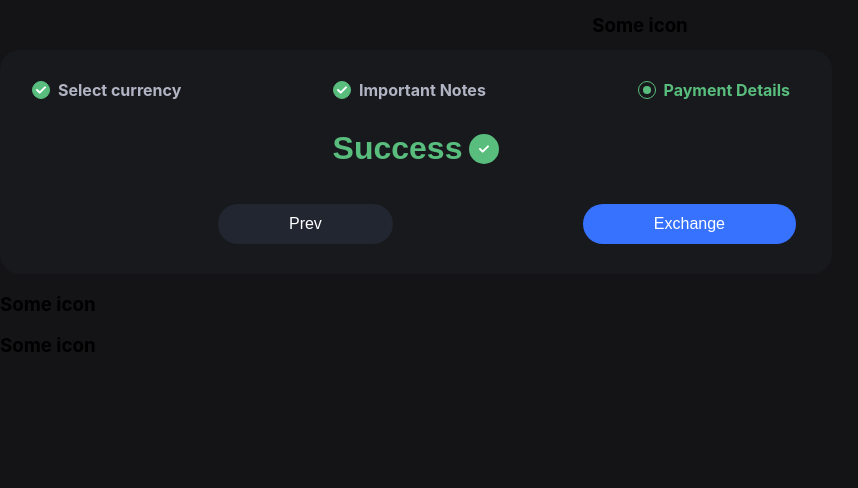
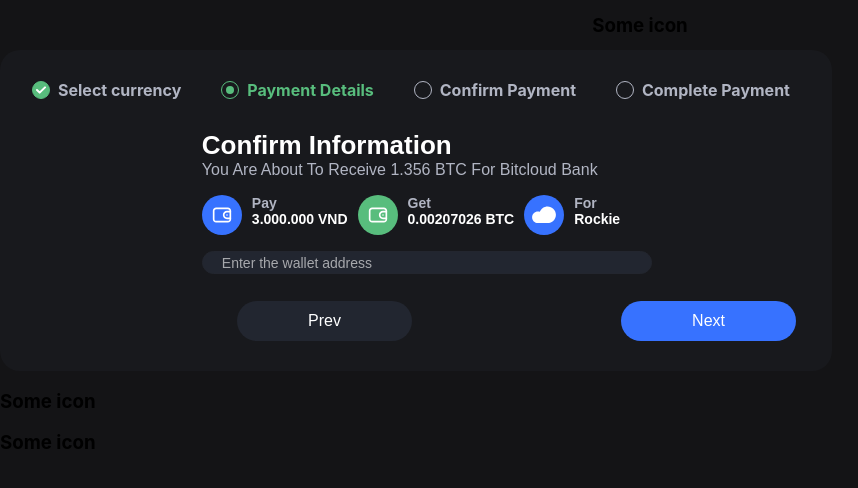
Before and after one commit to StepanenkoDmytro/crypto-exchanger-client, a React (Create React App) app: page / in a window 1280 px wide. Both pictures are taken after a click on the element "Payment Details". Shown: the top 488 px of the page, without its empty margins (0-858 px from the left). Built offline with nearby package versions, Linux system fonts and the light colour scheme.

Commit message:
refactor steps: add new step; basic css for second step

```diff
--- a/src/App.css
+++ b/src/App.css
@@ -11,6 +11,14 @@
 
 body {
   background-color: var(--bg);
+}
+
+p {
+  margin: 0;
+}
+
+ul {
+  list-style-type: none;
 }
 
 .box {
--- a/src/App.tsx
+++ b/src/App.tsx
@@ -1,12 +1,13 @@
 import { useState } from 'react';
 import './App.css';
 import Stepper from './components/stepper/Stepper';
-import SecondStep from './components/stepper/components/SecondStep';
+import ExchangeDetailsStep from './components/stepper/components/ExchangeDetailsStep';
 import SimpleExchangerStep from './components/stepper/components/SimpleExchangerStep';
 import SuccessExchangeStep from './components/stepper/components/SuccessExchangeStep';
 import Header from './components/ui/Header';
 import Footer from './components/ui/Footer';
 import Partners from './components/ui/Partners';
+import PaymentStep from './components/stepper/components/PaymentStep';
 
 function App() {
 	const [formValue, setFormValue] = useState({});
@@ -15,8 +16,9 @@ function App() {
 
 	const steps = [
 		{order: 1, title: 'Select currency', content: <SimpleExchangerStep  />},
-		{order: 2, title: 'Important Notes', content: <SecondStep />},
-		{order: 3, title: 'Payment Details', content: <SuccessExchangeStep />},
+		{order: 2, title: 'Payment Details', content: <ExchangeDetailsStep />},
+		{order: 3, title: 'Confirm Payment', content: <PaymentStep />},
+		{order: 4, title: 'Complete Payment', content: <SuccessExchangeStep />},
 	];
 
 	// const handleConfirm = async () => {
--- a/src/components/stepper/Stepper.tsx
+++ b/src/components/stepper/Stepper.tsx
@@ -14,7 +14,7 @@ const Stepper = (props: any) => {
 		setActiveStep(props.activeStep);
 	}, [props.activeStep])
 
-	const totalSteps = 3;
+	const totalSteps = 4;
 
 	const goNext = () => {
 		if (activeStep < totalSteps) {
--- /dev/null
+++ b/src/components/stepper/components/ExchangeDetailsStep.css
@@ -0,0 +1,52 @@
+.exchange-details {
+    color: var(--onsurface);
+}
+
+.exchange-details__primary-text {
+    font-size: 26px;
+    font-weight: 700;
+}
+
+.exchange-details__text {
+    color: var(--gray);
+}
+
+.exchange-details__presentation  {
+    display: flex;
+    justify-content: space-between;
+    flex-wrap: wrap;
+    padding: 0;
+}
+
+.exchange-details__presentation li {
+    display: flex;
+    margin-right: 10px;
+}
+
+.exchange-details__presentation li:nth-child(2) .exchange-details__icon {
+    background: var(--success);
+}
+
+.exchange-details__icon {
+    width: 40px;
+    height: 40px;
+    border-radius: 50%;
+    background: var(--primary);
+    display: flex;
+    align-items: center;
+    justify-content: center;
+    margin-right: 10px;
+}
+
+.exchange-details__content {
+    font-size: 14px;
+    font-weight: 700;
+}
+
+.exchange-details__content p {
+    color: var(--gray);
+}
+
+.exchange-details__content-value {
+    color: var(--onsurface)!important;
+}
--- /dev/null
+++ b/src/components/stepper/components/ExchangeDetailsStep.tsx
@@ -0,0 +1,48 @@
+import './ExchangeDetailsStep.css';
+import forIcon from '../../../assets/for.svg';
+import walletIcon from '../../../assets/wallet.svg';
+import Input from '../../forms/Input';
+
+const ExchangeDetailsStep: React.FC = () => {
+    return (
+        <div className="exchange-details">
+            <p className="exchange-details__primary-text">Confirm Information</p>
+            <p className="exchange-details__text">You Are About To Receive 1.356 BTC For Bitcloud Bank</p>
+            <ul className="exchange-details__presentation">
+                <li>
+                    <div className="exchange-details__icon">
+                        <img src={walletIcon} alt="svg" />
+                    </div>
+                    <div className="exchange-details__content">
+                        <p>Pay</p>
+                        <p className="exchange-details__content-value">3.000.000 VND</p>
+                    </div>
+                </li>
+                <li>
+                    <div className="exchange-details__icon">
+                        <img src={walletIcon} alt="svg" />
+                    </div>
+                    <div className="exchange-details__content">
+                        <p>Get</p>
+                        <p className="exchange-details__content-value">0.00207026 BTC</p>
+                    </div>
+                </li>
+                <li>
+                    <div className="exchange-details__icon">
+                        <img src={forIcon} alt="svg" />
+                    </div>
+                    <div className="exchange-details__content">
+                        <p>For</p>
+                        <p className="exchange-details__content-value">Rockie</p>
+                    </div>
+                </li>
+            </ul>
+            <Input type={'text'}
+					   label={'Enter the wallet address'}
+					   value=""/>
+        </div>
+    );
+}
+
+
+export default ExchangeDetailsStep;
--- /dev/null
+++ b/src/components/stepper/components/PaymentStep.tsx
@@ -0,0 +1,18 @@
+import './PaymentStep.css';
+
+const PaymentStep: React.FC = () => {
+    return (
+        <>
+            <p className="">Confirm Information</p>
+            <p>You Are About To Receive 1.356 BTC For Bitcloud Bank</p>
+            <div>
+
+            </div>
+            <p>from to </p>
+            <p>adress reciever </p>
+        </>
+    );
+}
+
+
+export default PaymentStep;
--- a/src/components/stepper/components/SecondStep.tsx
+++ /dev/null
@@ -1,8 +0,0 @@
-const SecondStep: React.FC = () => {
-    return (
-    <div>Its second step</div>
-    );
-}
-
-
-export default SecondStep;
--- a/src/components/stepper/components/SimpleExchangerStep.tsx
+++ b/src/components/stepper/components/SimpleExchangerStep.tsx
@@ -84,10 +84,10 @@ const SimpleExchangerStep: React.FC = (props) => {
         <div className="currency-box">
             <div className="currency-wrapper">
 
-                <Input type={'number'}
-						label={'Amount to send'}
-						value={amount}
-						onInput={handleAmountChange}/>
+                <Input type={'text'}
+					   label={'Amount to send'}
+					   value={amount}
+					   onInput={handleAmountChange}/>
 
                 <div className="currency-wrapper__selected">
                     <div className="currency-wrapper__icon">
@@ -110,13 +110,12 @@ const SimpleExchangerStep: React.FC = (props) => {
 
                 <div className="currency-wrapper__selected">
                         <div className="currency-wrapper__icon">
-                        <img alt="eth" src="https://static.simpleswap.io/images/currencies-logo/eth.svg"/>
+                            <img alt="eth" src="https://static.simpleswap.io/images/currencies-logo/eth.svg"/>
                         </div>
                         <span>{convertedCurrency.symbol}</span>
                         <div className="arrow"></div>
                     </div>
                 </div>
-            {/* <button className="currency-wrapper__btn">Echange</button> */}
         </div>
     );
 }
```
Also changed, not shown: src/assets/for.svg (added), src/assets/wallet.svg (added), src/components/stepper/components/PaymentStep.css (added). Lines whose indentation alone changed are shown as unchanged.
